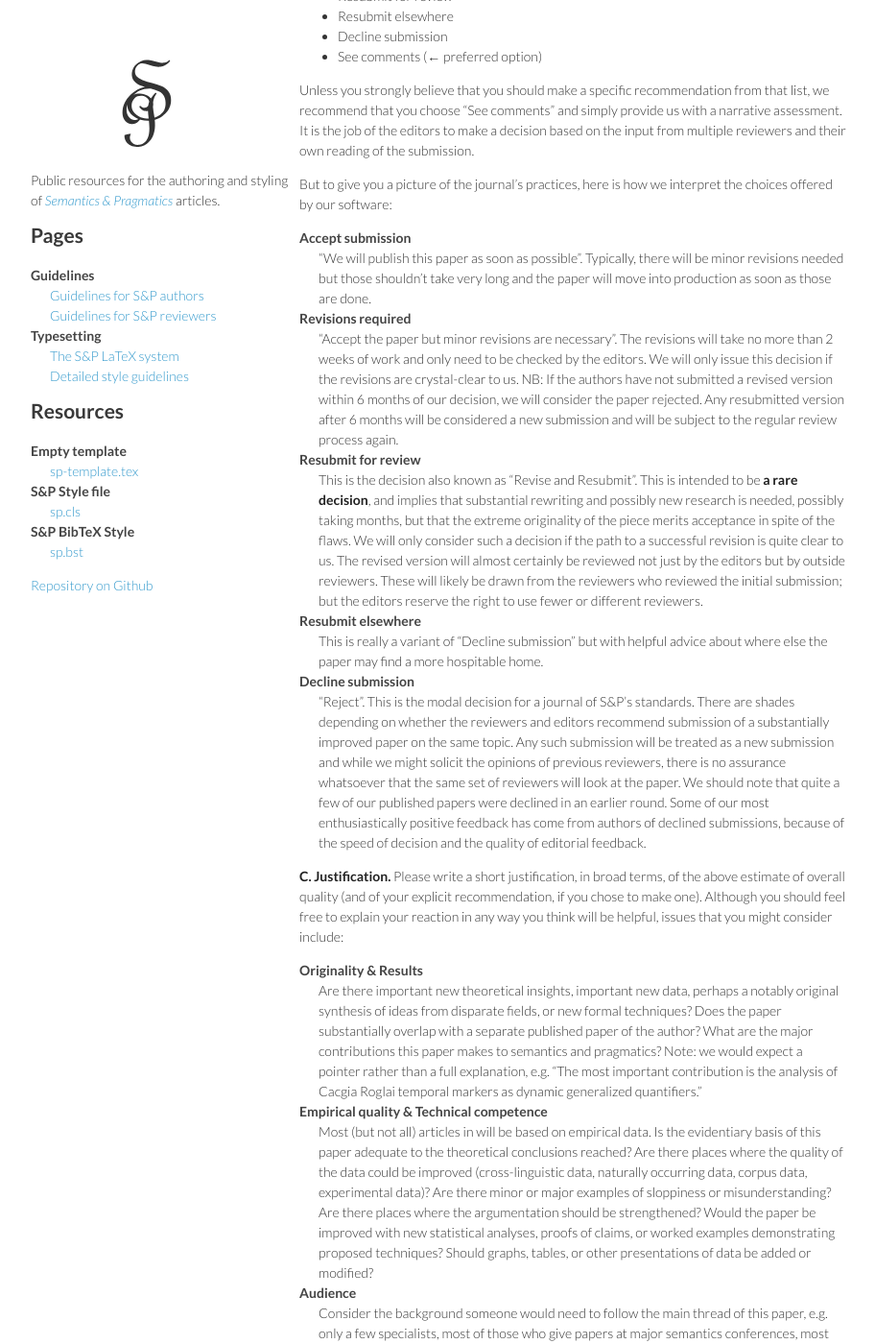
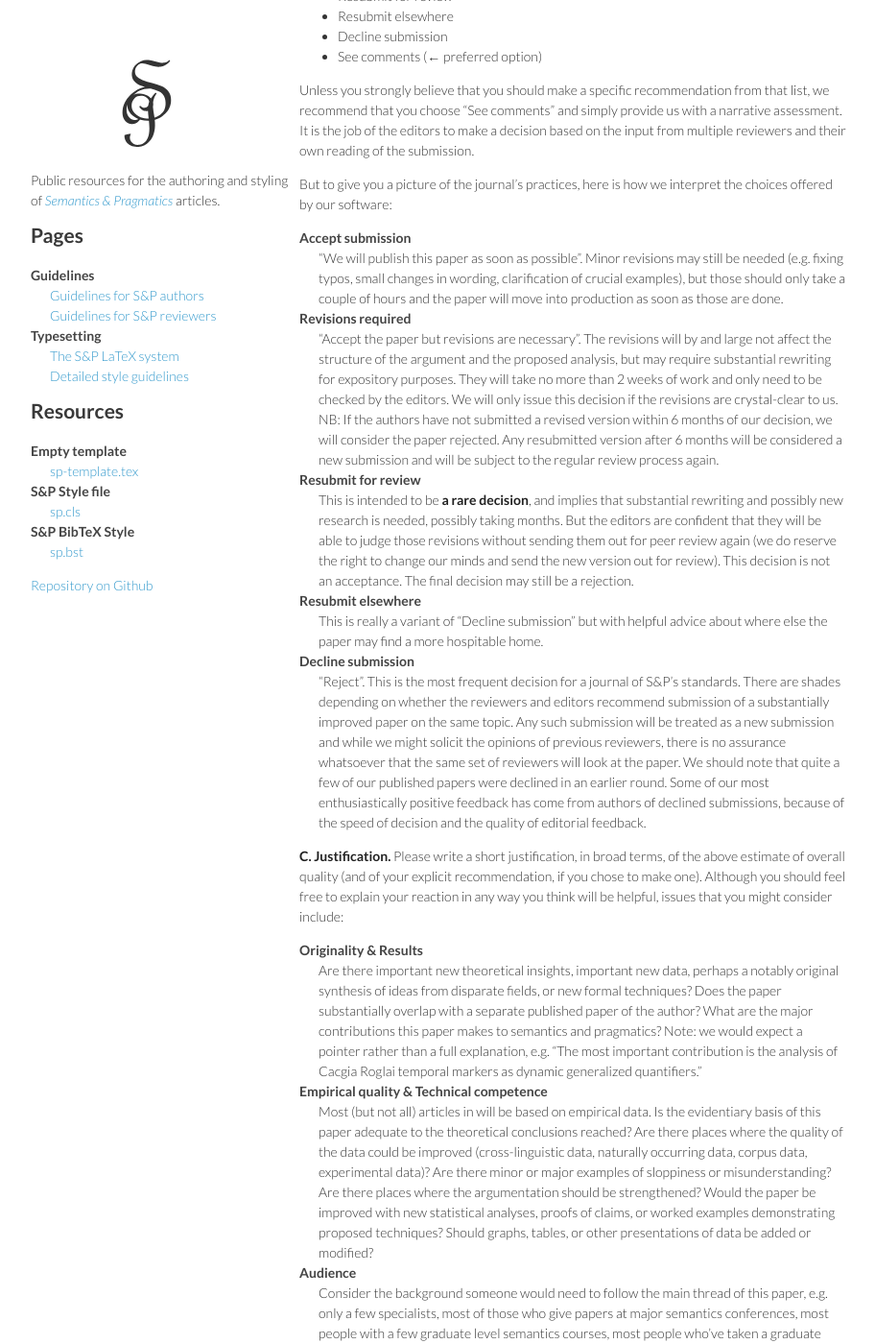
Before and after one commit to semprag/semprag.github.io, a Jekyll site: the page built from reviewers.md, in a window 1280 px wide and 1400 px high, scrolled down 1891 px. Shown: the whole window at 96% size, without its empty margins (178-1090 px from the left). Built offline with Jekyll 4.4.1, drawn with Linux system fonts in a browser that asks for light colours.

Commit message:
Revised and clarified decision types for reviewers as well

```diff
--- a/reviewers.md
+++ b/reviewers.md
@@ -121,48 +121,20 @@ But to give you a picture of the journal’s practices, here is how we
 interpret the choices offered by our software:
 
 Accept submission
-:   “We will publish this paper as soon as possible”. Typically, there
-    will be minor revisions needed but those shouldn’t take very long
-    and the paper will move into production as soon as those are done.
+:   “We will publish this paper as soon as possible”. Minor revisions may still be needed (e.g. fixing typos, small changes in wording, clarification of crucial examples), but those should only take a couple of hours and the paper will move into production as soon as those are done.
 
 Revisions required
-:   “Accept the paper but minor revisions are necessary”. The revisions
-    will take no more than 2 weeks of work and only need to be checked
-    by the editors. We will only issue this decision if the revisions
-    are crystal-clear to us. NB: If the authors have not submitted a
-    revised version within 6 months of our decision, we will consider
-    the paper rejected. Any resubmitted version after 6 months will be
-    considered a new submission and will be subject to the regular
-    review process again.
+:   “Accept the paper but revisions are necessary”. The revisions will by and large not affect the structure of the argument and the proposed analysis, but may require substantial rewriting for expository purposes. They will take no more than 2 weeks of work and only need to be checked by the editors. We will only issue this decision if the revisions are crystal-clear to us. NB: If the authors have not submitted a revised version within 6 months of our decision, we will consider the paper rejected. Any resubmitted version after 6 months will be considered a new submission and will be subject to the regular review process again.
 
 Resubmit for review
-:   This is the decision also known as “Revise and Resubmit”. This is
-    intended to be **a rare decision**, and implies that substantial rewriting and possibly
-    new research is needed, possibly taking months, but that the extreme
-    originality of the piece merits acceptance in spite of the flaws. We
-    will only consider such a decision if the path to a successful
-    revision is quite clear to us. The revised version will almost
-    certainly be reviewed not just by the editors but by outside
-    reviewers. These will likely be drawn from the reviewers who
-    reviewed the initial submission; but the editors reserve the right
-    to use fewer or different reviewers.
+:   This is intended to be **a rare decision**, and implies that substantial rewriting and possibly new research is needed, possibly taking months. But the editors are confident that they will be able to judge those revisions without sending them out for peer review again (we do reserve the right to change our minds and send the new version out for review). This decision is not an acceptance. The final decision may still be a rejection.
 
 Resubmit elsewhere
 :   This is really a variant of “Decline submission” but with helpful
     advice about where else the paper may find a more hospitable home.
 
 Decline submission
-:   “Reject”. This is the modal decision for a journal of S&P’s standards.
-    There are shades depending on whether the reviewers and editors
-    recommend submission of a substantially improved paper on the same
-    topic. Any such submission will be treated as a new submission and
-    while we might solicit the opinions of previous reviewers, there is
-    no assurance whatsoever that the same set of reviewers will look at
-    the paper. We should note that quite a few of our published papers
-    were declined in an earlier round. Some of our most enthusiastically
-    positive feedback has come from authors of declined submissions,
-    because of the speed of decision and the quality of editorial
-    feedback.
+:   “Reject”. This is the most frequent decision for a journal of S&P’s standards. There are shades depending on whether the reviewers and editors recommend submission of a substantially improved paper on the same topic. Any such submission will be treated as a new submission and while we might solicit the opinions of previous reviewers, there is no assurance whatsoever that the same set of reviewers will look at the paper. We should note that quite a few of our published papers were declined in an earlier round. Some of our most enthusiastically positive feedback has come from authors of declined submissions, because of the speed of decision and the quality of editorial feedback.
 
 **C. Justification.** Please write a short justification, in broad
 terms, of the above estimate of overall quality (and of your explicit
```
